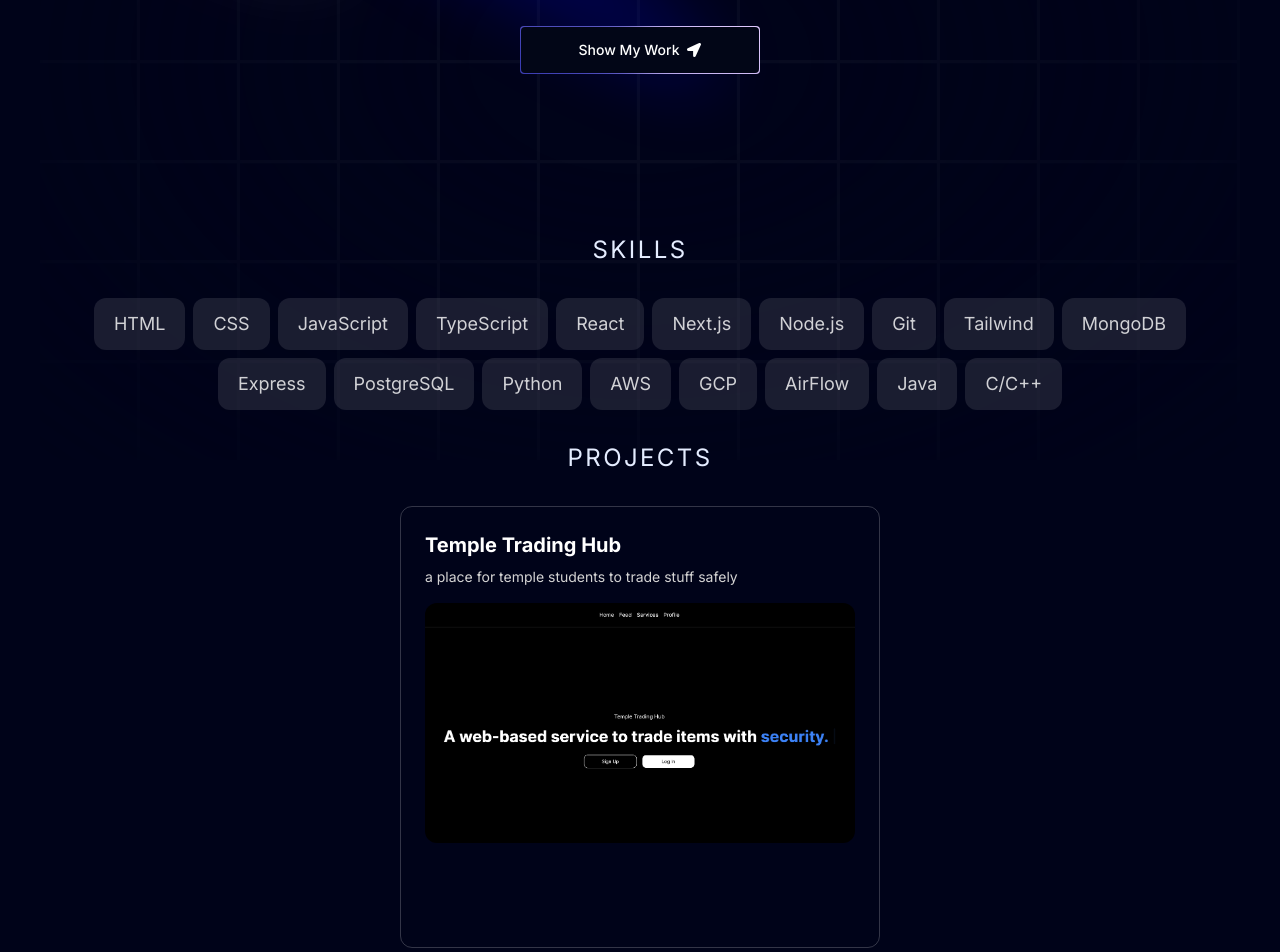
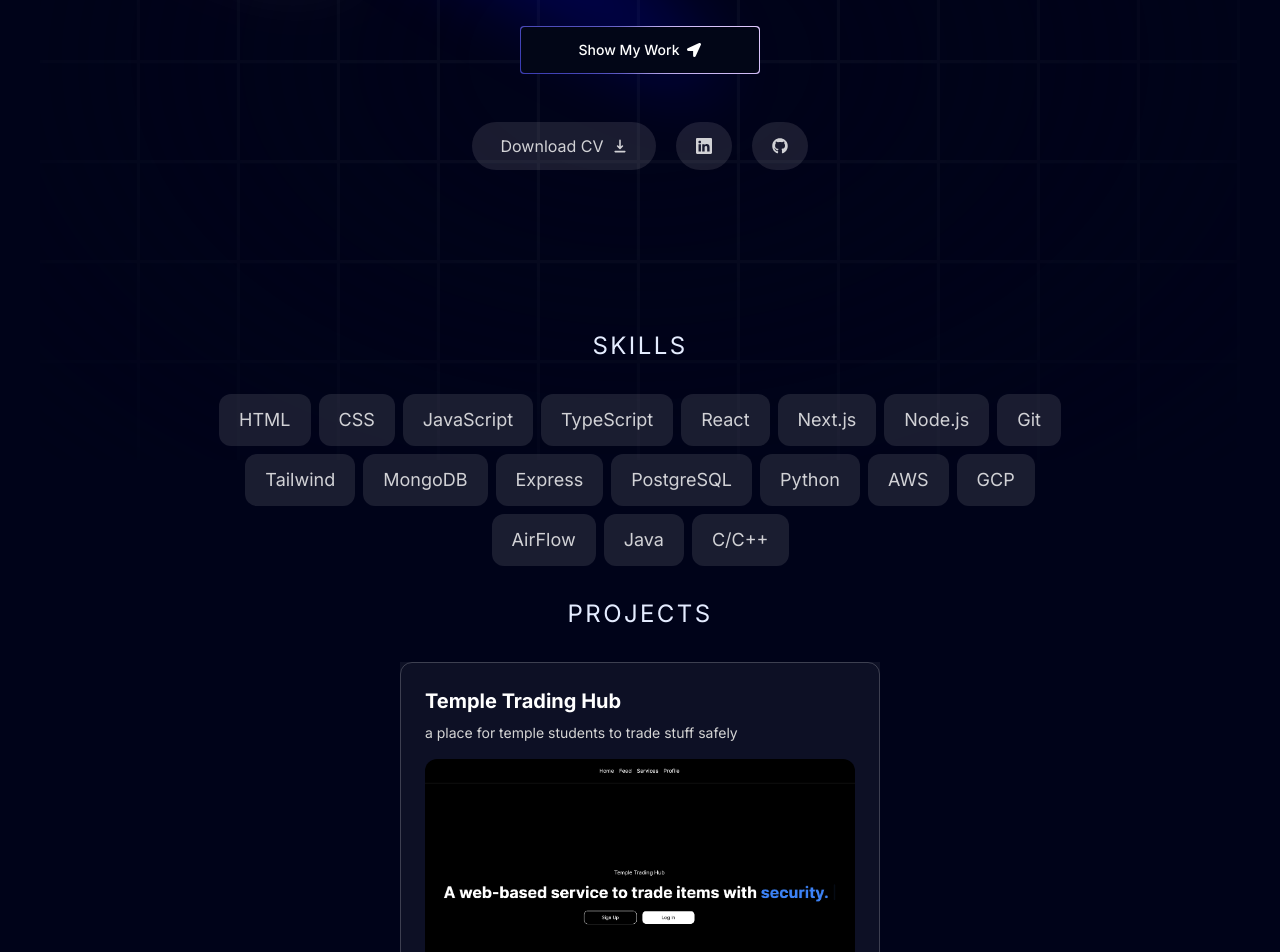
Before and after one commit to Rich-Bryan/personal-website, a Next.js app: page / in a window 1280 px wide. Shown: the part 340-1292 px from the top of the page. Built offline with nearby package versions, Linux system fonts and the light colour scheme.

Commit message:
added the resume github linkedlin and fix some bg color

```diff
--- a/components/Card.tsx
+++ b/components/Card.tsx
@@ -8,8 +8,8 @@ import Link from "next/link";
 
 export function ThreeDCardDemo({title, description, image}: Project) {
   return (
-    <div>
-      <CardContainer className="inter-var">
+    <div className="">
+      <CardContainer className="inter-var borderBlack dark:bg-white/5">
         <CardBody className="bg-gray-50 relative group/card  dark:hover:shadow-2xl dark:hover:shadow-emerald-500/[0.1] bg-purple-950 dark:border-white/[0.2] border-black/[0.1] w-auto sm:w-[30rem] h-auto rounded-xl p-6 border  ">
           <CardItem
             translateZ="50"
--- a/components/Hero.tsx
+++ b/components/Hero.tsx
@@ -2,7 +2,11 @@ import React from 'react';
 import { Spotlight } from './ui/Spotlight';
 import { TextGenerateEffect } from './ui/TextGenerateEffect';
 import MagicButton from './MagicButton';
-import { FaLocationArrow } from "react-icons/fa";
+import Link from 'next/link';
+import { FaGithubSquare, FaLocationArrow } from "react-icons/fa";
+import { BsArrowRight, BsLinkedin} from "react-icons/bs"
+import { HiDownload } from "react-icons/hi"
+import { FaGithub } from "react-icons/fa";
 
 const Hero = () => {
   return (
@@ -29,8 +33,24 @@ const Hero = () => {
           <a href="#about">
             <MagicButton title="Show My Work" icon={<FaLocationArrow />} position="right" />
           </a>
+          <div className='flex flex-row items-center justify-center gap-5 mt-12'>
+            <a className='bg-white text-black p-7 py-3 flex item-center dark:bg-white/10 dark:text-white/80 gap-2 rounded-full focus:scale-100 hover:scale-105 active:scale-100 transition'
+             href="/BryanResume_Fultime_2025.pdf" download>
+              Download CV <HiDownload className='relative top-1'/>
+            </a>
+            <a className='bg-white text-black p-5 py-4 flex item-center dark:bg-white/10 dark:text-white/80 gap-2 rounded-full focus:scale-100 hover:scale-105 active:scale-100 transition'
+              href="https://github.com/Rich-Bryan" target="_blank" >
+              <BsLinkedin />
+            </a>
+            <a className='bg-white text-black p-5 py-4 flex item-center dark:bg-white/10 dark:text-white/80 gap-2 rounded-full focus:scale-100 hover:scale-105 active:scale-100 transition'
+            href="https://github.com/Rich-Bryan" target="_blank" >
+            <FaGithub />
+            </a>
+          </div>
+
         </div>
       </div>
+
     </div>
   );
 };
--- a/components/Projects.tsx
+++ b/components/Projects.tsx
@@ -8,6 +8,7 @@ const Projects = () => {
         <Title title="Projects" />
         <ThreeDCardDemo title="Temple Trading Hub" description="a place for temple students to trade stuff safely" image="/project_one.png"  />
         <ThreeDCardDemo title="XFire" description="Hackathon winner" image="/xfire.png"  />
+        {/* make the props as constants in the data.tsx */}
     </div>
   )
 }
--- a/components/Skills.tsx
+++ b/components/Skills.tsx
@@ -26,7 +26,8 @@ const Skills = () => {
   return (
     <div>
       <Title title="Skills" />
-      <ul className="relative flex flex-wrap justify-center gap-2 text-lg text-gray-800 pb-8">
+      <div className="flex items-center justify-center">
+        <ul className="relative flex flex-wrap justify-center gap-2 text-lg text-gray-800 pb-8  max-w-[53rem]">
           {skillsData.map((skill, index) => (
             <motion.li
               className="bg-white borderBlack rounded-xl px-5 py-3 dark:bg-white/10 dark:text-white/80"
@@ -45,6 +46,7 @@ const Skills = () => {
         </ul>
 
      </div>
+    </div>
   )
 }
 
--- a/components/Timeline.tsx
+++ b/components/Timeline.tsx
@@ -12,7 +12,7 @@ const Timeline = () => {
   return (
     <div className="relative flex justify-center ">
       <section id='experience' >
-        <Title title="Skills" />
+        <Title title="Timeline" />
         <VerticalTimeline>
           {experiencesData.map((item, index) => (
             <React.Fragment key={index}>
--- a/lib/data.tsx
+++ b/lib/data.tsx
@@ -3,12 +3,12 @@ import React from "react";
 
 export const experiencesData = [
     {
-      title: "Graduated bootcamp",
+      title: "Software Engineer at CVS",
       location: "Miami, FL",
       description:
         "I graduated after 6 months of studying. I immediately found a job as a front-end developer.",
       icon: <FaLocationArrow />,
-      date: "2019",
+      date: "May - August 2024",
     },
     {
       title: "Front-End Developer",
@@ -30,7 +30,7 @@ export const experiencesData = [
 
 
 
-  export const skillsData = [
+export const skillsData = [
     "HTML",
     "CSS",
     "JavaScript",
--- a/package.json
+++ b/package.json
@@ -13,6 +13,7 @@
     "@emotion/styled": "^11.13.0",
     "@mui/material": "^5.16.4",
     "@mui/styled-engine-sc": "^6.0.0-alpha.18",
+    "@radix-ui/react-slot": "^1.1.0",
     "clsx": "^2.1.1",
     "framer-motion": "^11.3.18",
     "icons": "^1.0.0",
```
Also changed, not shown: 2 other files (tests, documents, lock files or other folders). Lines whose indentation alone changed are shown as unchanged.
